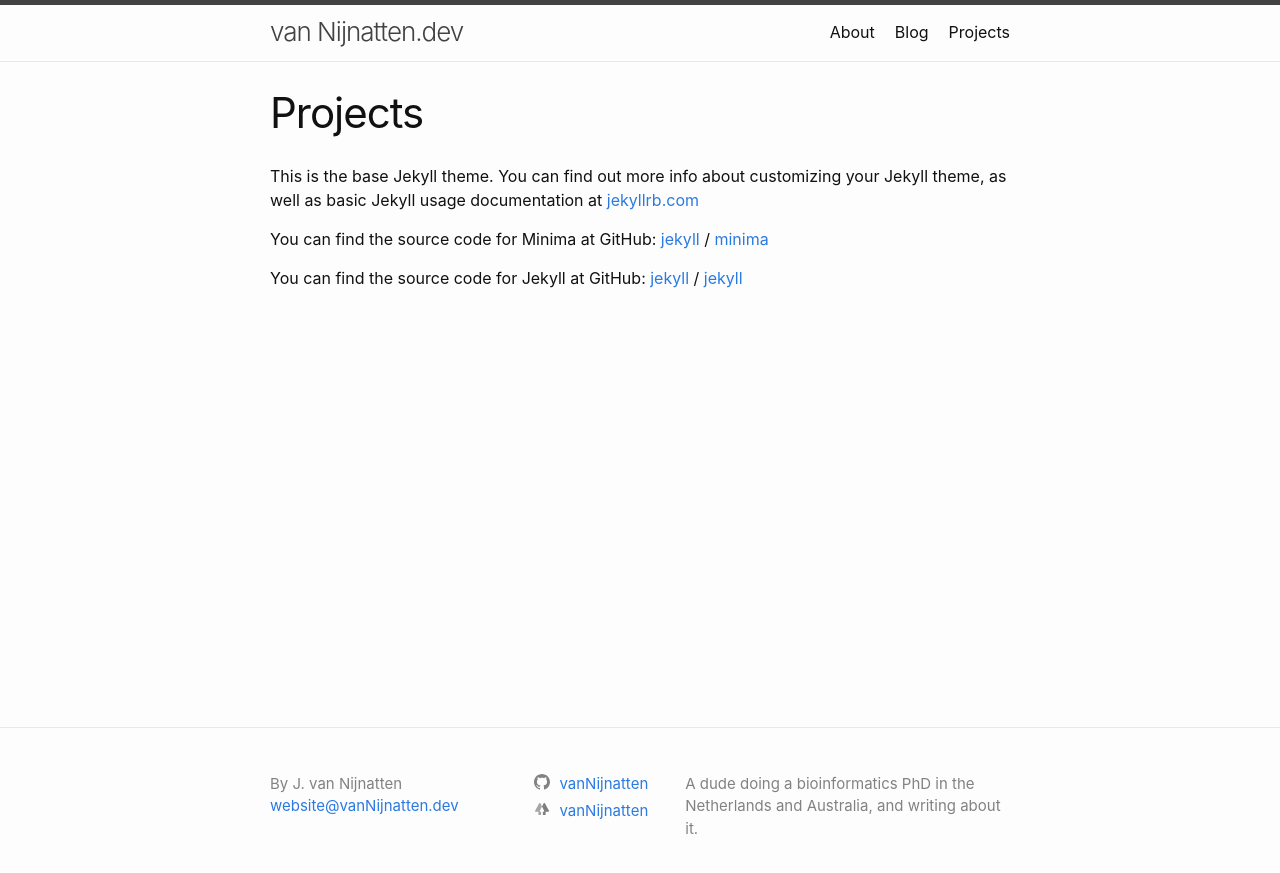
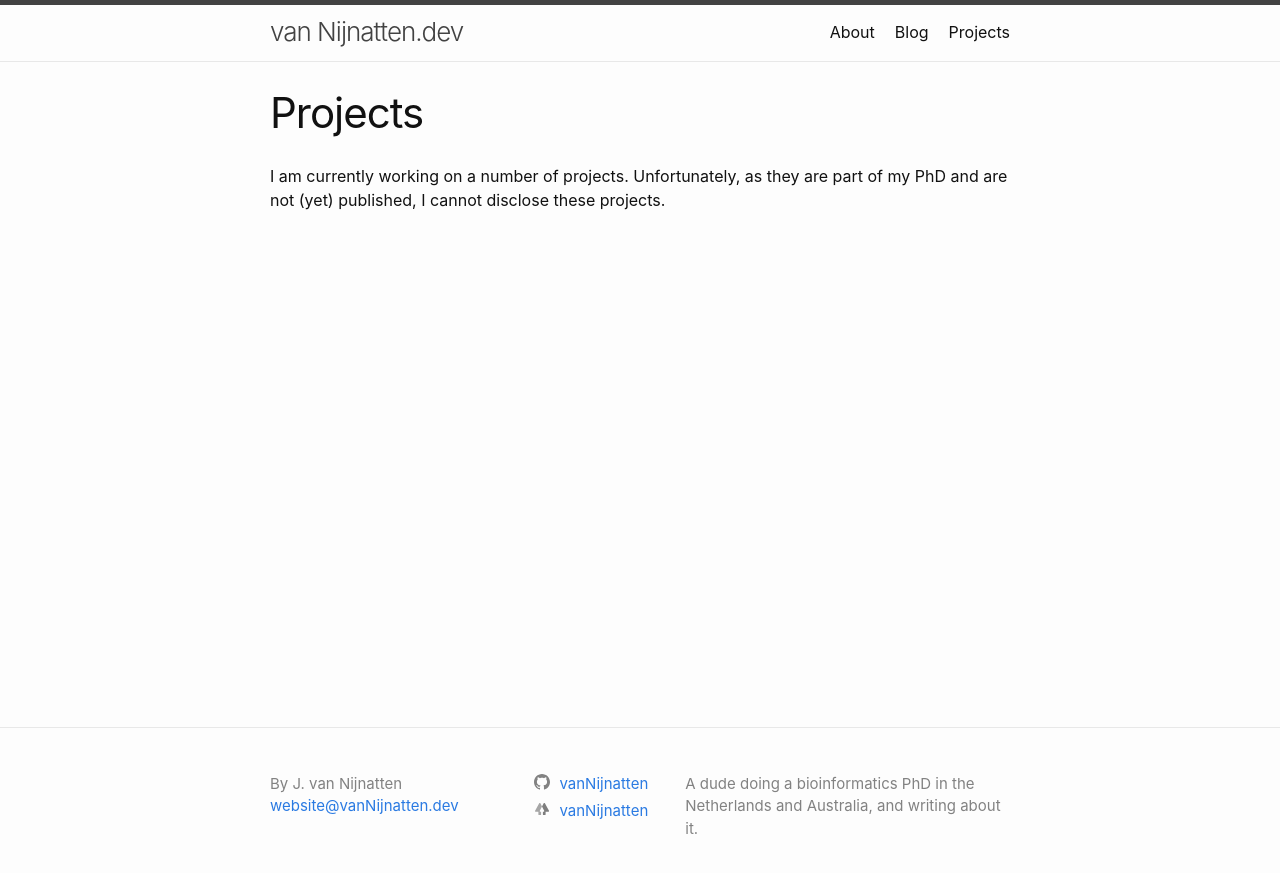
Before and after one commit to vanNijnatten/vanNijnatten.dev, a Jekyll site: the page built from projects.markdown, in a window 1280 px wide. Shown: the top 873 px of the page. Built offline with Jekyll 4.4.1, drawn with Linux system fonts in a browser that asks for light colours.

Commit message:
Updated the about page and projects page. They now say nothing, yay!

```diff
--- a/projects.markdown
+++ b/projects.markdown
@@ -4,15 +4,4 @@ title: Projects
 permalink: /projects/
 ---
 
-This is the base Jekyll theme. You can find out more info about customizing your Jekyll theme, as well as basic Jekyll usage documentation at [jekyllrb.com](https://jekyllrb.com/)
-
-You can find the source code for Minima at GitHub:
-[jekyll][jekyll-organization] /
-[minima](https://github.com/jekyll/minima)
-
-You can find the source code for Jekyll at GitHub:
-[jekyll][jekyll-organization] /
-[jekyll](https://github.com/jekyll/jekyll)
-
-
-[jekyll-organization]: https://github.com/jekyll
+I am currently working on a number of projects. Unfortunately, as they are part of my PhD and are not (yet) published, I cannot disclose these projects.
```
Also changed, not shown: about.markdown (+1 -12 lines).
